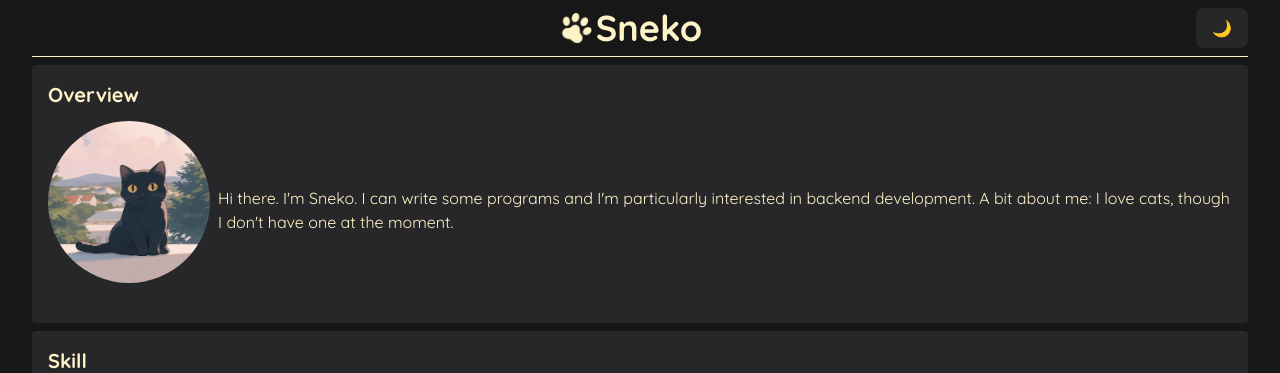
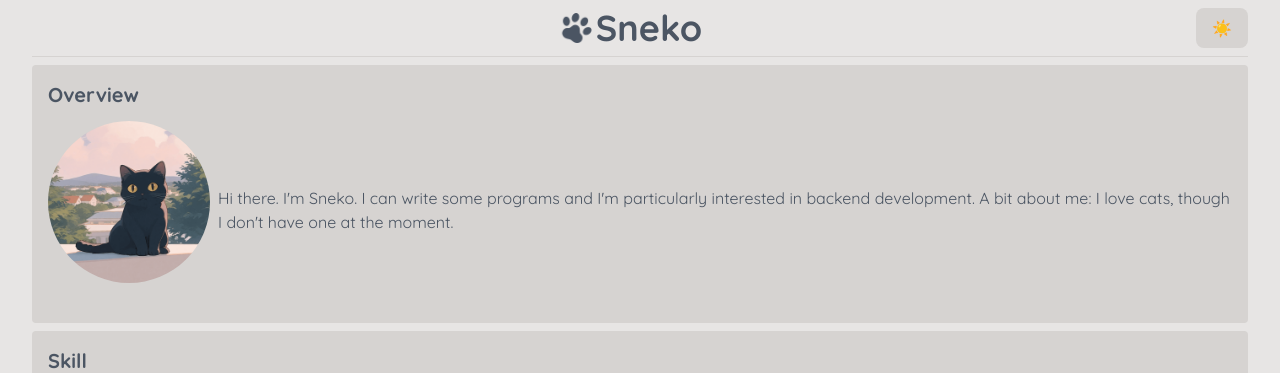
Before and after one commit to superneko160/mysite, a Next.js app in the folder src/: page / in a window 1280 px wide. Shown: the top 373 px of the page. Built offline with nearby package versions, Linux system fonts and the light colour scheme.

Commit message:
style: implement theme context and toggle functionality

```diff
--- a/src/src/app/components/themeToggle.tsx
+++ b/src/src/app/components/themeToggle.tsx
@@ -1,21 +1,13 @@
 "use client";
 
-import { useState, useEffect } from "react";
+import { useTheme } from "../context/ThemeContext";
 
 export default function ThemeToggle() {
-  const [darkMode, setDarkMode] = useState(true);
-
-  useEffect(() => {
-    if (darkMode) {
-      document.documentElement.classList.add("dark");
-    } else {
-      document.documentElement.classList.remove("dark");
-    }
-  }, [darkMode]);
+  const { darkMode, toggleTheme } = useTheme();
 
   return (
     <button
-      onClick={() => setDarkMode(!darkMode)}
+      onClick={toggleTheme}
       className="px-4 py-2 rounded-lg bg-stone-300 dark:bg-zinc-800"
     >
       {darkMode ? "🌙" : "☀️"}
--- /dev/null
+++ b/src/src/app/context/ThemeContext.tsx
@@ -0,0 +1,34 @@
+"use client";
+
+import { createContext, useContext, useState, useEffect } from "react";
+
+type ThemeContextType = {
+  darkMode: boolean;
+  toggleTheme: () => void;
+};
+
+const ThemeContext = createContext<ThemeContextType | undefined>(undefined);
+
+export function ThemeProvider({ children }: { children: React.ReactNode }) {
+  const [darkMode, setDarkMode] = useState(false);
+
+  useEffect(() => {
+    document.documentElement.classList.toggle("dark", darkMode);
+  }, [darkMode]);
+
+  const toggleTheme = () => setDarkMode(prev => !prev);
+
+  return (
+    <ThemeContext.Provider value={{ darkMode, toggleTheme }}>
+      {children}
+    </ThemeContext.Provider>
+  );
+}
+
+export function useTheme() {
+  const context = useContext(ThemeContext);
+  if (context === undefined) {
+    throw new Error('useTheme must be used within a ThemeProvider');
+  }
+  return context;
+}
--- a/src/src/app/layout.tsx
+++ b/src/src/app/layout.tsx
@@ -1,6 +1,7 @@
 import type { Metadata } from "next";
 import { Quicksand } from "next/font/google";
 import "./globals.css";
+import { ThemeProvider } from "./context/ThemeContext";
 
 const quicksand = Quicksand({ subsets: ["latin"] });
 
@@ -19,7 +20,7 @@ export default function RootLayout({
       <body
         className={`${quicksand.className} bg-stone-100 dark:bg-slate-950 transition-colors duration-300`}
       >
-        {children}
+        <ThemeProvider>{children}</ThemeProvider>
       </body>
     </html>
   );
--- a/src/src/app/page.tsx
+++ b/src/src/app/page.tsx
@@ -1,5 +1,7 @@
+"use client";
+
 import Image from "next/image";
-
+import { useTheme } from "./context/ThemeContext";
 import type { HistoryData } from "./types/HistoryData/";
 import ThemeToggle from "./components/themeToggle";
 import FadeInSection from "./components/fadeInSection";
@@ -9,6 +11,7 @@ import History from "./components/history";
 import LinksAndContact from "./components/linksAndContact";
 
 export default function Home() {
+  const { darkMode } = useTheme();
   const overview_content =
     "Hi there. I'm Sneko. I can write some programs and I'm particularly interested in backend development. A bit about me: I love cats, though I don't have one at the moment.";
   const skill_content =
@@ -26,7 +29,7 @@ export default function Home() {
       <div className="flex items-center justify-between relative">
         <div className="flex items-center absolute left-1/2 transform -translate-x-1/2">
           <Image
-            src="/paws.png"
+            src={darkMode ? "/paws.png" : "/paws_light_theme.png"}
             alt="Paw icon"
             width={30}
             height={30}
```
